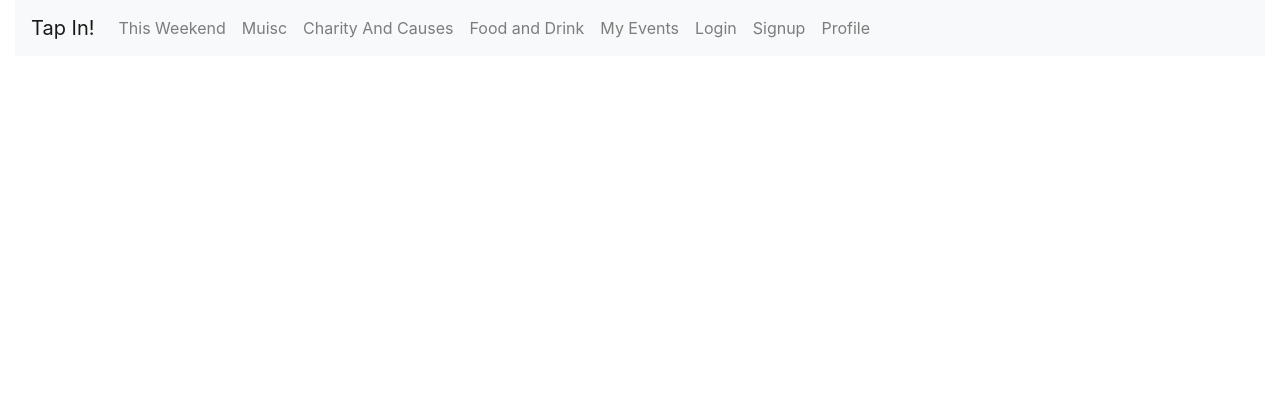
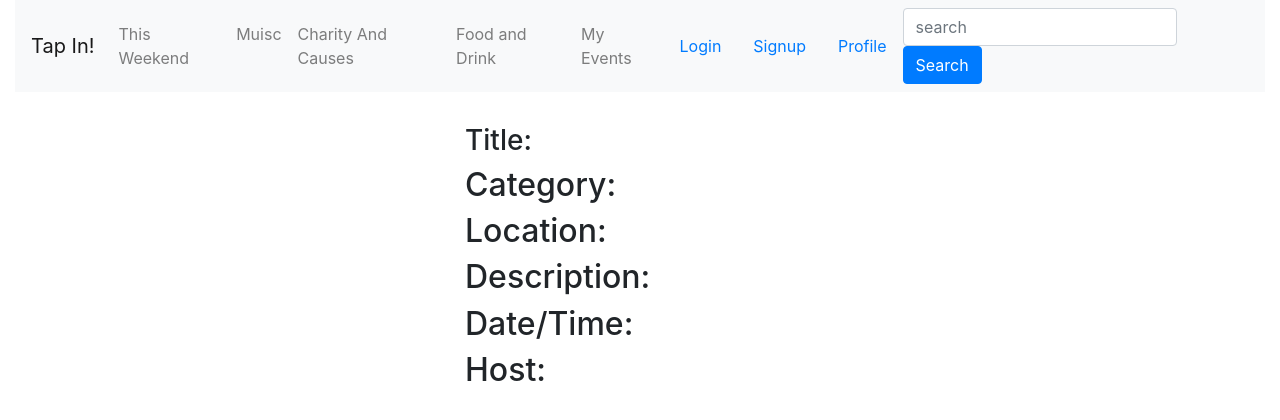
Before and after one commit to Ramzyb619/TapIn_frontend, a React (Create React App) app: page /show/1 in a window 1280 px wide. Shown: the top 420 px of the page. Built offline with nearby package versions, Linux system fonts and the light colour scheme; no server answers.

Commit message:
functionality

```diff
--- a/src/App.js
+++ b/src/App.js
@@ -1,6 +1,6 @@
 import React from 'react';
 import EventsPage from './Components/EventsPage.js';
-import { Container, Col, Row, Navbar, Nav } from 'react-bootstrap';
+import { Container, Col, Row, Navbar, Nav, Button, Form, FormControl } from 'react-bootstrap';
 import { BrowserRouter as Router, Route, Switch } from 'react-router-dom';
 import { createBrowserHistory } from 'history';
 import './App.css';
@@ -14,12 +14,24 @@ import ThisWeekend from './Components/ThisWeekend';
 import useHistory from 'react-router-dom';
 import MyEvents from './Components/MyEvents';
 import Show from './Components/Show';
+import SearchBar from './Components/SearchBar';
 
 
 const history = createBrowserHistory()
 
+class App extends React.Component {
+  state = {
+    searchResults: []
+  }
 
-function App() {
+  searchCallback = (results) => {
+    this.setState(
+    {searchResults: results}
+  )
+  console.log(results)
+}
+
+render() {
   return (
     <Router history={history}>
       <Container fluid>
@@ -33,25 +45,26 @@ function App() {
               <Nav.Link href="/charity-causes">Charity And Causes</Nav.Link>
               <Nav.Link href="/food">Food and Drink</Nav.Link>
               <Nav.Link href="/my-events">My Events</Nav.Link>
+            </Nav>
               <Nav.Link href="/login">Login</Nav.Link>
               <Nav.Link href="/signup">Signup</Nav.Link>
             <Nav.Link href="/profile">Profile</Nav.Link>
-              </Nav>
+            <SearchBar searchCallback={this.searchCallback}/>
 
           </Navbar.Collapse>
         </Navbar>
         <Container>
           <Switch>
-            <Route path="/show/:id" component={Show}/>
-              <Route path="/my-events"> <MyEvents/> </Route>
-              <Route path="/charity-causes"> <CharityCauses/> </Route>
+            <Route path="/show/:id" component={Show} />
+            <Route path="/my-events"> <MyEvents /> </Route>
+            <Route path="/charity-causes"> <CharityCauses /> </Route>
             <Route path="/signup"> <SignUp history={history} /> </Route>
             <Route path="/login"> <LogIn /> </Route>
-              <Route path="/this-weekend"> <ThisWeekend/> </Route>
-              <Route path="/music"> <Music/> </Route>
-              <Route path="/food"> <Food/> </Route>
-              <Route path="/profile"> <Profile/> </Route>
-              <Route path="/"> <EventsPage/> </Route>
+            <Route path="/this-weekend"> <ThisWeekend /> </Route>
+            <Route path="/music"> <Music /> </Route>
+            <Route path="/food"> <Food /> </Route>
+            <Route path="/profile"> <Profile /> </Route>
+            <Route path="/"> <EventsPage searchResults = {this.state.searchResults} /> </Route>
 
 
 
@@ -65,6 +78,7 @@ function App() {
       </Container>
     </Router>
   );
+}
 
     }
 
--- a/src/Components/CharityCauses.js
+++ b/src/Components/CharityCauses.js
@@ -1,10 +1,41 @@
 import React, { Component } from 'react';
+import { Row, CardColumns } from 'react-bootstrap';
+import EventCard from './EventCard';
 
 class CharityCauses extends React.Component {
+  state = {
+    charityEvents: []
+  }
+
+  componentDidMount() {
+    fetch("http://localhost:3000/events/charity-events")
+        .then(resp => resp.json())
+        .then(data => this.setState({
+            charityEvents: data
+        }))
+}
+
     render() {
-      return <h1>
-          HRYYYYYY,
-          </h1>;
+      return (
+        <div>
+            <Row>
+            <CardColumns>
+                {this.state.charityEvents.map((charityEvents, index) => {
+                    return <EventCard
+                        key={charityEvents.id}
+                        index={index}
+                        event={charityEvents}
+                        />
+                })}
+
+            </CardColumns>
+
+        </Row>
+        </div>
+
+
+    )
+
     }
   }
 
--- a/src/Components/EventsPage.js
+++ b/src/Components/EventsPage.js
@@ -8,14 +8,27 @@ class EventsPage extends React.Component {
 
     state = {
         events: [],
+        display: []
     }
 
     componentDidMount() {
         fetch("http://localhost:3000/events")
             .then(resp => resp.json())
             .then(data => this.setState({
-                events: data
+                events: data,
+                display: data
             }))
+    }
+
+    componentDidUpdate(prevProps) {
+        if (prevProps.searchResults !== this.props.searchResults){
+
+            if(this.props.searchResults && this.props.searchResults.length > 0){
+                this.setState({
+                    display: this.props.searchResults
+                })
+            }
+        }
     }
 
     render() {
@@ -23,7 +36,7 @@ class EventsPage extends React.Component {
         return (
             <Row>
                 <CardColumns>
-                    {this.state.events.map((event, index) => {
+                    {this.state.display.map((event, index) => {
                         return <EventCard
                             key={event.id}
                             index={index}
--- /dev/null
+++ b/src/Components/SearchBar.js
@@ -0,0 +1,37 @@
+import React, { Component } from 'react';
+import { Button, Form, FormControl } from 'react-bootstrap';
+
+class SearchBar extends React.Component {
+    state = {
+        query: ""
+    }
+
+    handleChange = (e) => {
+        this.setState(
+            {query: e.target.value}
+        )
+    }
+
+    handleClick = (e) => {
+
+        fetch(`http://localhost:3000/events/search?query=${this.state.query}`)
+        .then(resp => resp.json())
+        .then(data => this.props.searchCallback(data))
+    }
+
+    render() {
+        return (
+            <div>
+                <Form inline>
+                    <FormControl type="text" placeholder="search" className="mr-sm-2" onChange={this.handleChange} />
+                    <Button onClick={this.handleClick}>
+                        Search
+                  </Button>
+                </Form>
+            </div >
+        )
+    }
+
+}
+
+export default SearchBar;
--- a/src/Components/Show.js
+++ b/src/Components/Show.js
@@ -26,12 +26,12 @@ class Show extends Component {
                             {this.state.show.title}
                         </h3>
                         <img src={this.state.show.img_url} ></img>
-                        {/* <h3>Email:</h3> <h5>{this.state.user.email}</h5>
-                        <h2> Phone Number:</h2>{this.state.user.phone_number}
-                        <h2>Age: </h2>{this.state.user.age}
-                        <h2>Bio:</h2> {this.state.user.bio} */}
-
-
+                        <h3>Title:</h3> <h5>{this.state.show.title}</h5>
+                        <h2> Category:</h2>{this.state.show.category}
+                        <h2>Location: </h2>{this.state.show.location}
+                        <h2>Description:</h2> {this.state.show.description}
+                        <h2>Date/Time:</h2> {this.state.show.date_time}
+                        <h2>Host:</h2> {this.state.show.user_id}
                     </Col>
                 </Row>
             </div>
```
Lines whose indentation alone changed are shown as unchanged.
